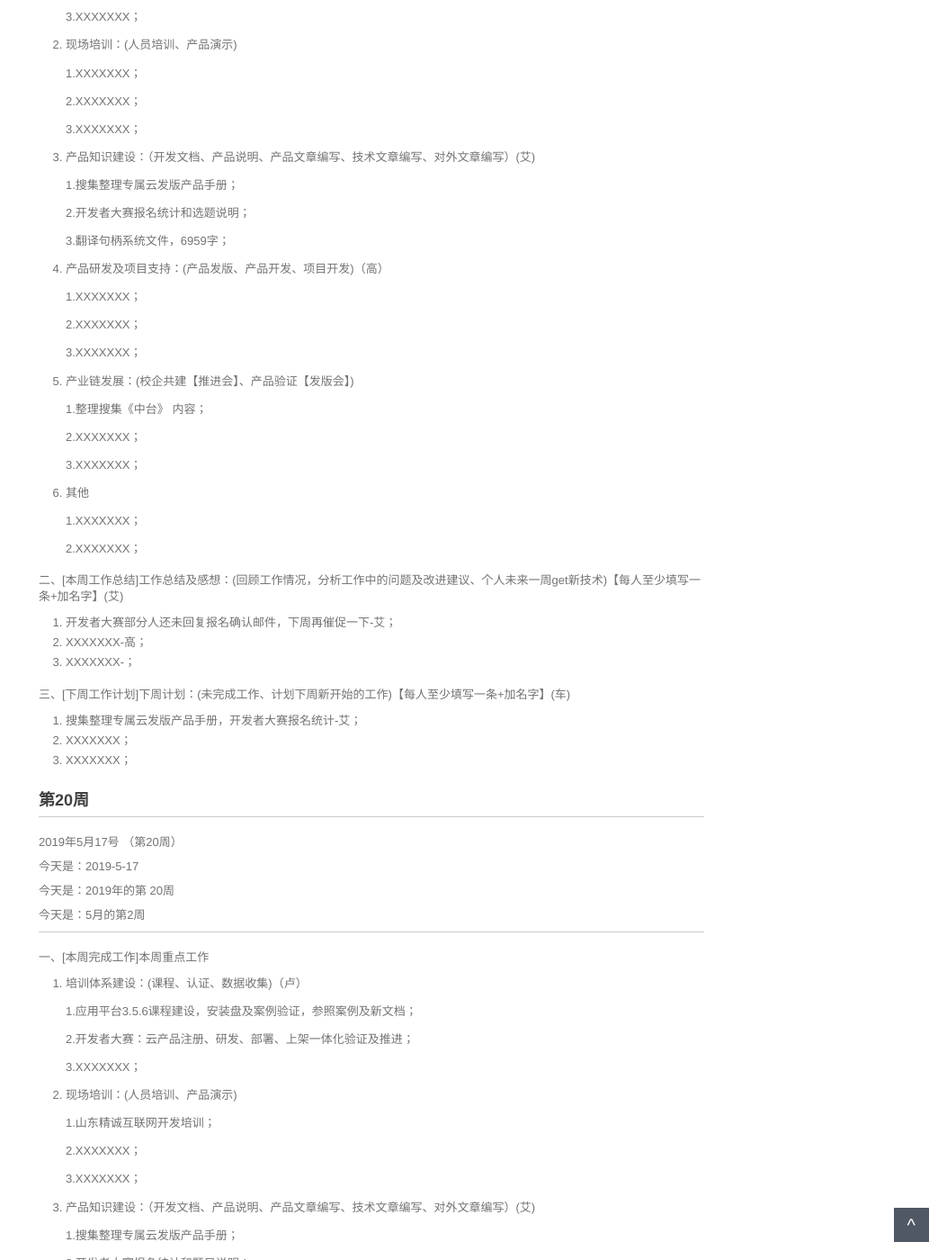
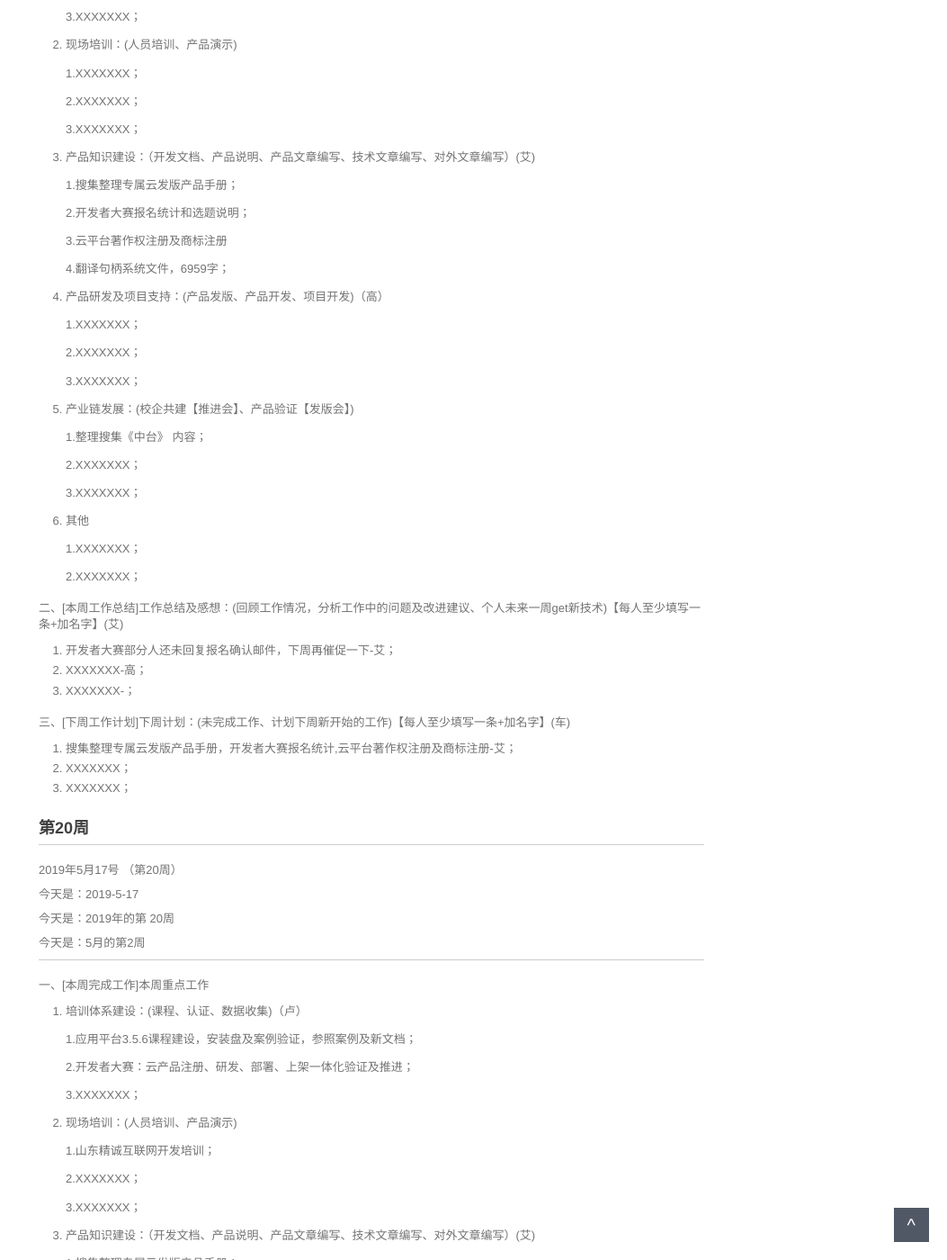
Before and after one commit to walllFlower/blog, a Jekyll site: the page built from _posts/2018-07-17-day_report_cxz.md, in a window 1280 px wide and 1400 px high, scrolled down 621 px. Shown: the whole window at 90% size, without its empty margins (227-1280 px from the left). Built offline with Jekyll 4.4.1, drawn with Linux system fonts in a browser that asks for light colours; comment, search, counter and statistics services are not loaded.

Commit message:
Update 2018-07-17-day_report_cxz.md

```diff
--- a/_posts/2018-07-17-day_report_cxz.md
+++ b/_posts/2018-07-17-day_report_cxz.md
@@ -45,7 +45,9 @@ categories: 技术运营工作周报
 
     2.开发者大赛报名统计和选题说明；
 
-    3.翻译句柄系统文件，6959字；
+    3.云平台著作权注册及商标注册
+
+    4.翻译句柄系统文件，6959字；
 
 4. 产品研发及项目支持：(产品发版、产品开发、项目开发)（高）
 
@@ -77,7 +79,7 @@ categories: 技术运营工作周报
 
 三、[下周工作计划]下周计划：(未完成工作、计划下周新开始的工作)【每人至少填写一条+加名字】(车)
 
-1. 搜集整理专属云发版产品手册，开发者大赛报名统计-艾；
+1. 搜集整理专属云发版产品手册，开发者大赛报名统计,云平台著作权注册及商标注册-艾；
 2. XXXXXXX；
 3. XXXXXXX；
 
```
